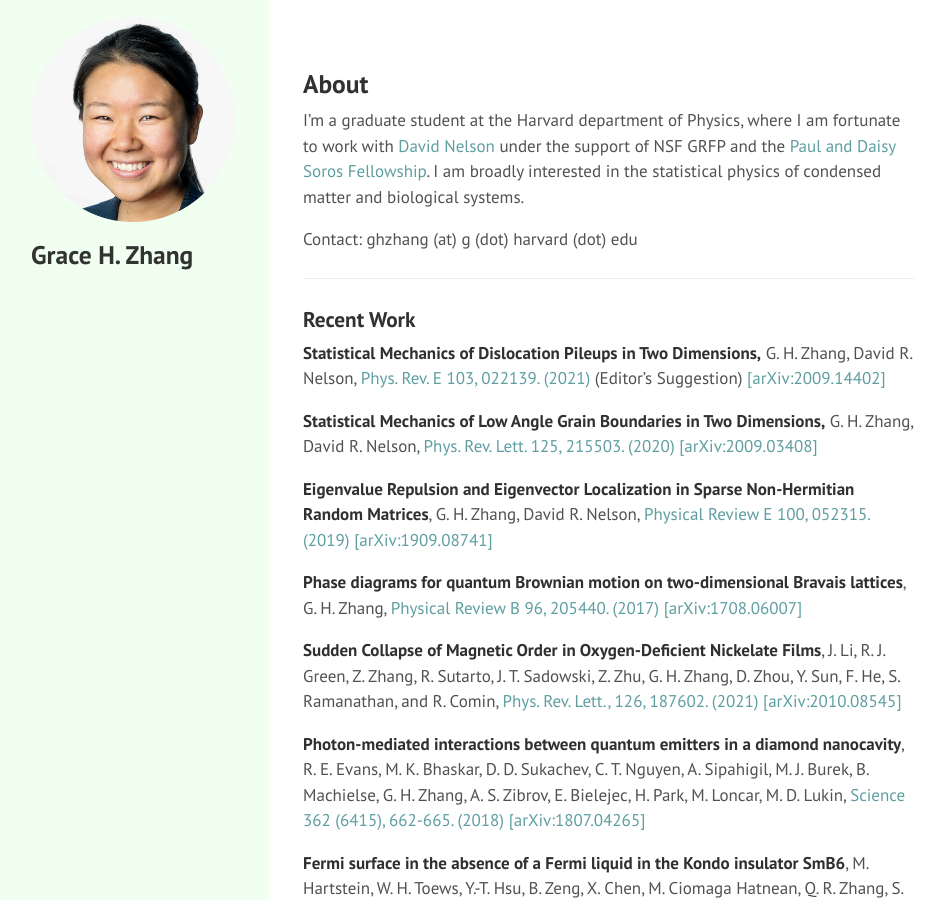
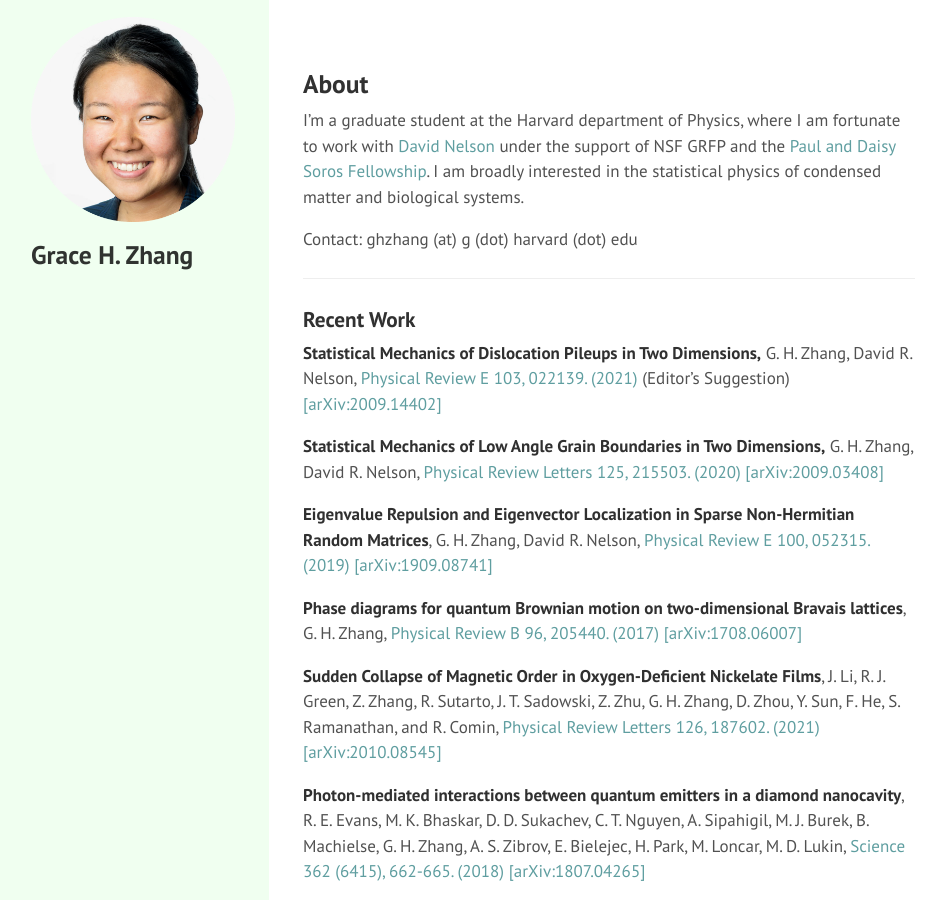
Before and after one commit to ghzhang0/ghzhang0.github.io, a Jekyll site: the page built from index.markdown, in a window 1280 px wide and 900 px high. Shown: the whole window, without its empty margins (3-948 px from the left). Built offline with Jekyll 4.4.1, drawn with Linux system fonts in a browser that asks for light colours; Markdown is read by kramdown in place of the engine named in the settings.

Commit message:
Update index.markdown

```diff
--- a/index.markdown
+++ b/index.markdown
@@ -18,17 +18,17 @@ Contact: ghzhang (at) g (dot) harvard (dot) edu
 ### Recent Work
 
 **Statistical Mechanics of Dislocation Pileups in Two Dimensions,**
-G. H. Zhang, David R. Nelson, [<span style="color:cadetblue">Phys. Rev. E 103, 022139. (2021)</span>](https://journals.aps.org/pre/abstract/10.1103/PhysRevE.103.022139) (Editor's Suggestion) [<span style="color:cadetblue">[arXiv:2009.14402]</span>](https://arxiv.org/abs/2009.14402)
+G. H. Zhang, David R. Nelson, [<span style="color:cadetblue">Physical Review E 103, 022139. (2021)</span>](https://journals.aps.org/pre/abstract/10.1103/PhysRevE.103.022139) (Editor's Suggestion) [<span style="color:cadetblue">[arXiv:2009.14402]</span>](https://arxiv.org/abs/2009.14402)
 
 **Statistical Mechanics of Low Angle Grain Boundaries in Two Dimensions,**
-G. H. Zhang, David R. Nelson, [<span style="color:cadetblue">Phys. Rev. Lett. 125, 215503. (2020)</span>](https://journals.aps.org/prl/abstract/10.1103/PhysRevLett.125.215503) [<span style="color:cadetblue">[arXiv:2009.03408]</span>](https://arxiv.org/abs/2009.03408)
+G. H. Zhang, David R. Nelson, [<span style="color:cadetblue">Physical Review Letters 125, 215503. (2020)</span>](https://journals.aps.org/prl/abstract/10.1103/PhysRevLett.125.215503) [<span style="color:cadetblue">[arXiv:2009.03408]</span>](https://arxiv.org/abs/2009.03408)
 
 **Eigenvalue Repulsion and Eigenvector Localization in Sparse Non-Hermitian Random Matrices**,
 G. H. Zhang, David R. Nelson, [<span style="color:cadetblue">Physical Review E 100, 052315. (2019)</span>](https://journals.aps.org/pre/abstract/10.1103/PhysRevE.100.052315) [<span style="color:cadetblue">[arXiv:1909.08741]</span>](https://arxiv.org/abs/1909.08741)
 
 **Phase diagrams for quantum Brownian motion on two-dimensional Bravais lattices**, G. H. Zhang, [<span style="color:cadetblue">Physical Review B 96, 205440. (2017)</span>](https://journals.aps.org/prb/abstract/10.1103/PhysRevB.96.205440) [<span style="color:cadetblue">[arXiv:1708.06007]</span>](https://arxiv.org/abs/1708.06007)
 
-**Sudden Collapse of Magnetic Order in Oxygen-Deficient Nickelate Films**, J. Li, R. J. Green, Z. Zhang, R. Sutarto, J. T. Sadowski, Z. Zhu, G. H. Zhang, D. Zhou, Y. Sun, F. He, S. Ramanathan, and R. Comin, [<span style="color:cadetblue">Phys. Rev. Lett., 126, 187602. (2021)</span>](https://journals.aps.org/prl/abstract/10.1103/PhysRevLett.126.187602) [<span style="color:cadetblue">[arXiv:2010.08545]</span>](https://arxiv.org/abs/2010.08545)
+**Sudden Collapse of Magnetic Order in Oxygen-Deficient Nickelate Films**, J. Li, R. J. Green, Z. Zhang, R. Sutarto, J. T. Sadowski, Z. Zhu, G. H. Zhang, D. Zhou, Y. Sun, F. He, S. Ramanathan, and R. Comin, [<span style="color:cadetblue">Physical Review Letters 126, 187602. (2021)</span>](https://journals.aps.org/prl/abstract/10.1103/PhysRevLett.126.187602) [<span style="color:cadetblue">[arXiv:2010.08545]</span>](https://arxiv.org/abs/2010.08545)
 
 **Photon-mediated interactions between quantum emitters in a diamond nanocavity**, R. E. Evans, M. K. Bhaskar, D. D. Sukachev, C. T. Nguyen, A. Sipahigil, M. J. Burek, B. Machielse, G. H. Zhang, A. S. Zibrov, E. Bielejec, H. Park, M. Loncar, M. D. Lukin, [<span style="color:cadetblue">Science 362 (6415), 662-665. (2018)</span>](https://science.sciencemag.org/content/362/6415/662) [<span style="color:cadetblue">[arXiv:1807.04265]</span>](https://arxiv.org/abs/1807.04265)
 
```
